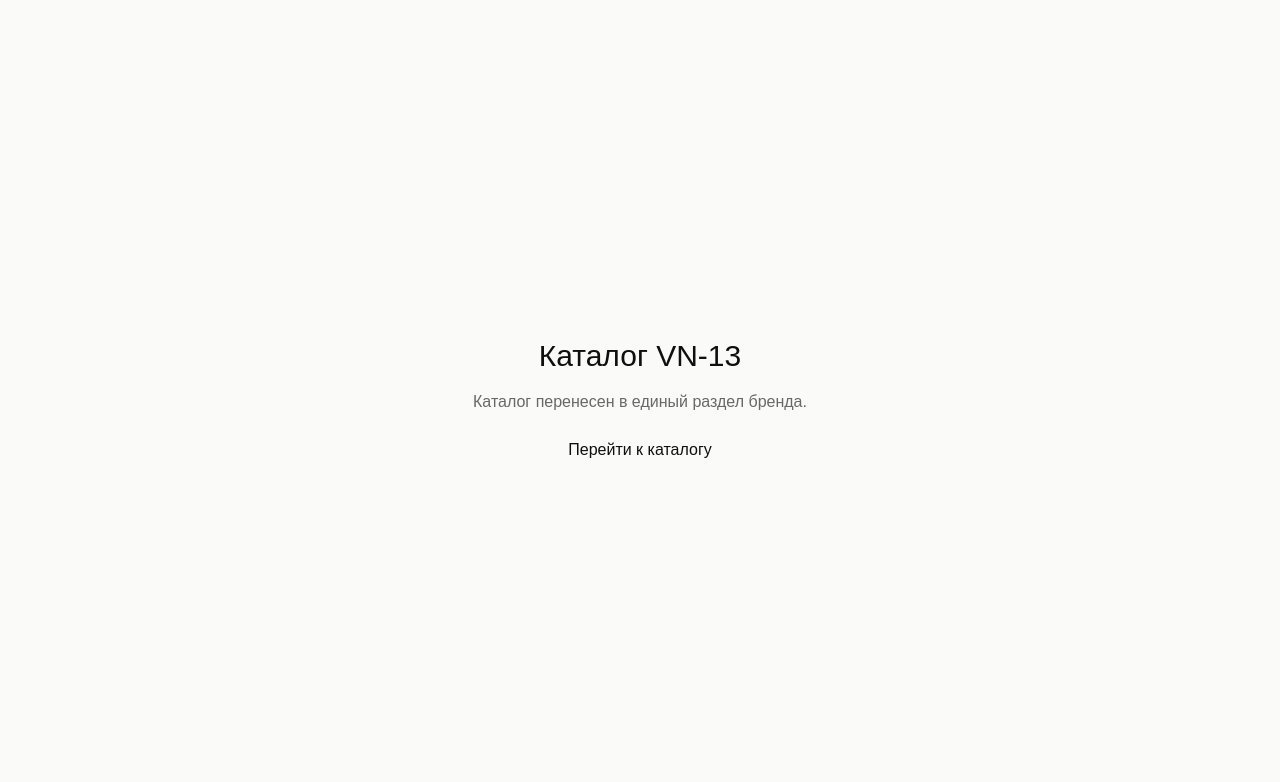
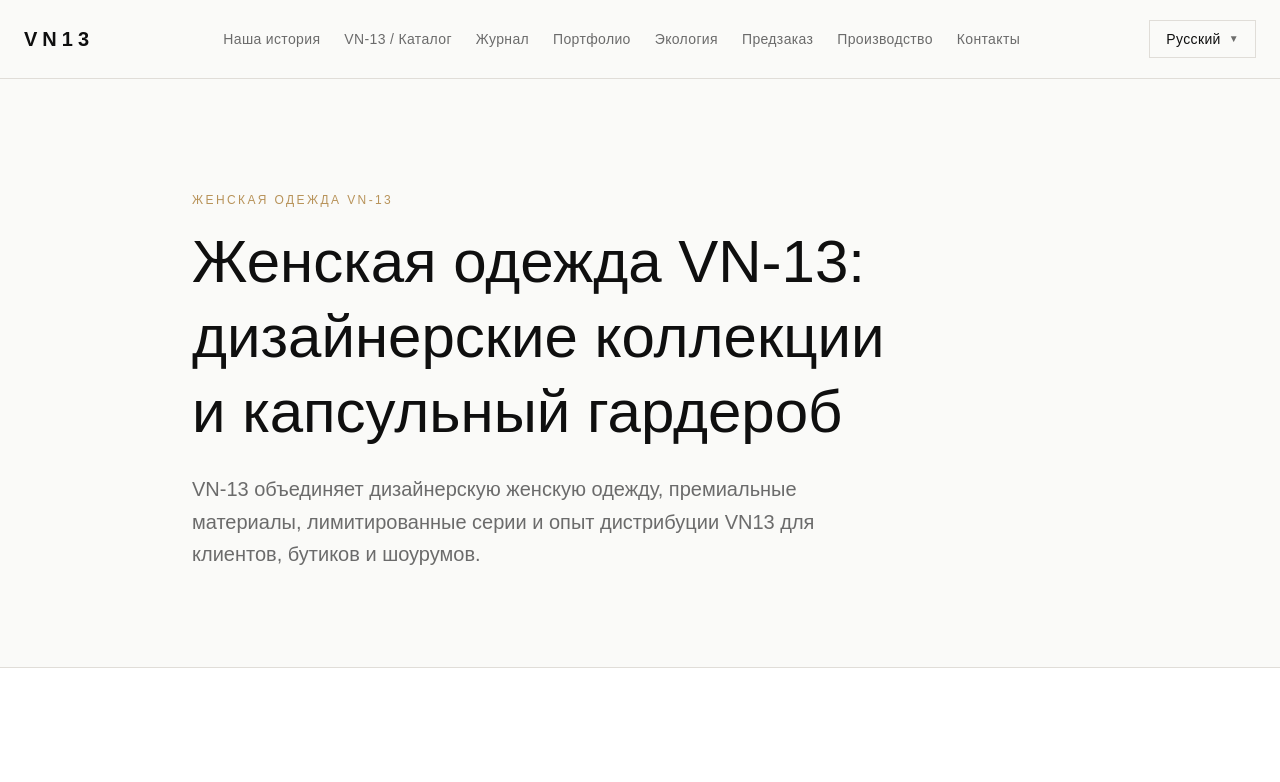
Before and after one commit to coffeeshop13/vn-13, a Next.js app: page /zhenskaya-odezhda in a window 1280 px wide. Shown: the top 782 px of the page. Built offline with nearby package versions, Linux system fonts and the light colour scheme.

Commit message:
fix: make womenswear hub indexable

```diff
--- a/app/zhenskaya-odezhda/page.tsx
+++ b/app/zhenskaya-odezhda/page.tsx
@@ -1,34 +1,86 @@
 import type { Metadata } from 'next'
-import Link from 'next/link'
-import { absoluteUrl } from '@/lib/seo'
+import SeoLandingPage from '@/components/SeoLandingPage'
+import { createMetadata } from '@/lib/seo'
 
-export const metadata: Metadata = {
-  title: 'Каталог женской одежды VN-13',
-  description: 'Каталог дизайнерской женской одежды VN-13 перенесен в единый раздел бренда.',
-  alternates: {
-    canonical: absoluteUrl('/vn-13-brand'),
-  },
-  robots: {
-    index: false,
-    follow: true,
-  },
-}
+export const metadata: Metadata = createMetadata({
+  title: 'Женская одежда VN-13 | Дизайнерские коллекции',
+  description:
+    'Женская одежда VN-13: дизайнерские и премиальные коллекции, натуральные ткани, капсульный гардероб, ограниченные серии и подбор для бутиков.',
+  path: '/zhenskaya-odezhda',
+  keywords: [
+    'женская одежда',
+    'дизайнерская женская одежда',
+    'премиальная женская одежда',
+    'эксклюзивная женская одежда',
+    'бренд женской одежды',
+  ],
+})
 
-export default function WomensClothingRedirectPage() {
+export default function WomensClothingPage() {
   return (
-    <main className="min-h-screen flex items-center justify-center px-6 bg-[#fafaf8]">
-      <script
-        dangerouslySetInnerHTML={{
-          __html: "window.location.replace('/vn-13-brand/');",
-        }}
-      />
-      <div className="text-center">
-        <h1 className="text-3xl font-light mb-4 text-[#0f0f0f]">Каталог VN-13</h1>
-        <p className="mb-6 text-[#686868]">Каталог перенесен в единый раздел бренда.</p>
-        <Link href="/vn-13-brand" className="underline underline-offset-4">
-          Перейти к каталогу
-        </Link>
-      </div>
-    </main>
+    <SeoLandingPage
+      path="/zhenskaya-odezhda"
+      eyebrow="Женская одежда VN-13"
+      title="Женская одежда VN-13: дизайнерские коллекции и капсульный гардероб"
+      description="VN-13 объединяет дизайнерскую женскую одежду, премиальные материалы, лимитированные серии и опыт дистрибуции VN13 для клиентов, бутиков и шоурумов."
+      sections={[
+        {
+          title: 'От общего запроса к понятному ассортименту',
+          body: [
+            'Запрос «женская одежда» слишком широкий, поэтому VN-13 раскрывает его через конкретные категории: платья, жакеты, брюки, трикотаж, рубашки, верхние слои и аксессуары. Важна не масса позиций, а цельная коллекция, где вещи сочетаются между собой.',
+            'Дизайнерская женская одежда VN-13 строится вокруг силуэта, фактуры, посадки и спокойной визуальной логики. Такой подход помогает клиенту собирать гардероб дольше одного сезона, а бутику — формировать отличимый ассортимент.',
+          ],
+        },
+        {
+          title: 'Премиальный и дистрибуционный контекст',
+          body: [
+            'VN13 работает одновременно как дистрибьютор европейских дизайнерских брендов и как команда, развивающая собственный бренд VN-13. Это дает практическое понимание того, какие модели продаются, как они выглядят в витрине и почему ограниченные серии сохраняют ценность.',
+            'На странице собраны направления для частных клиентов и B2B-партнеров: премиальная женская одежда, капсульные коллекции, дизайнерские категории и условия для бутиков.',
+          ],
+        },
+      ]}
+      bulletsTitle="Ключевые направления женской одежды VN-13"
+      bullets={[
+        'Дизайнерские платья, жакеты, брюки, рубашки и трикотаж.',
+        'Капсульная женская одежда для цельного гардероба.',
+        'Премиальные натуральные ткани и выразительные фактуры.',
+        'Ограниченные серии и контролируемая дистрибуция.',
+        'Каталог собственного бренда VN-13 и европейских дизайнеров.',
+        'Подбор ассортимента для бутиков, шоурумов и розничных партнеров.',
+      ]}
+      faq={[
+        {
+          question: 'Где посмотреть каталог женской одежды VN-13?',
+          answer:
+            'Основной каталог собственного бренда доступен на странице VN-13. Также можно перейти в категории платьев, жакетов, трикотажа и других направлений.',
+        },
+        {
+          question: 'VN-13 продает только собственный бренд?',
+          answer:
+            'Нет. VN13 развивает собственный бренд VN-13 и дистрибуцию европейских дизайнерских марок, поэтому сайт объединяет оба направления.',
+        },
+        {
+          question: 'Можно ли подобрать женскую одежду для бутика?',
+          answer:
+            'Да. Для бутиков и шоурумов доступны B2B-условия, предзаказ, подбор капсулы и консультация по ассортименту.',
+        },
+        {
+          question: 'Какие категории стоит смотреть в первую очередь?',
+          answer:
+            'Для знакомства с VN-13 начните с каталога бренда, дизайнерских платьев, жакетов, брюк, трикотажа и страницы капсульной женской одежды.',
+        },
+      ]}
+      relatedLinks={[
+        { href: '/vn-13-brand', label: 'Каталог VN-13' },
+        { href: '/dizaynerskaya-zhenskaya-odezhda', label: 'Дизайнерская женская одежда' },
+        { href: '/premium-zhenskaya-odezhda', label: 'Премиальная женская одежда' },
+        { href: '/kapsulnaya-zhenskaya-odezhda', label: 'Капсульная женская одежда' },
+        { href: '/платья', label: 'Дизайнерские платья' },
+        { href: '/жакеты-и-жилеты', label: 'Жакеты и жилеты' },
+        { href: '/брюки-и-джинсы', label: 'Брюки и джинсы' },
+        { href: '/трикотаж-и-свитеры', label: 'Трикотаж и свитеры' },
+        { href: '/zhenskaya-odezhda-dlya-butikov', label: 'Женская одежда для бутиков' },
+      ]}
+    />
   )
 }
--- a/components/Footer.tsx
+++ b/components/Footer.tsx
@@ -18,6 +18,7 @@ export default function Footer() {
   ]
 
   const womenswearLinks = [
+    { label: 'Женская одежда', href: '/zhenskaya-odezhda' },
     { label: 'Каталог VN-13', href: '/vn-13-brand' },
     { label: 'Lookbook', href: '/lookbook' },
     { label: 'Дизайнерская одежда', href: '/dizaynerskaya-zhenskaya-odezhda' },
--- a/components/SeoHub.tsx
+++ b/components/SeoHub.tsx
@@ -1,6 +1,11 @@
 import Link from 'next/link'
 
 const links = [
+  {
+    href: '/zhenskaya-odezhda',
+    title: 'Женская одежда VN-13',
+    text: 'Главный хаб по коллекциям, категориям, материалам и направлениям женской одежды VN-13.',
+  },
   {
     href: '/vn-13-brand',
     title: 'Каталог женской одежды VN-13',
```
